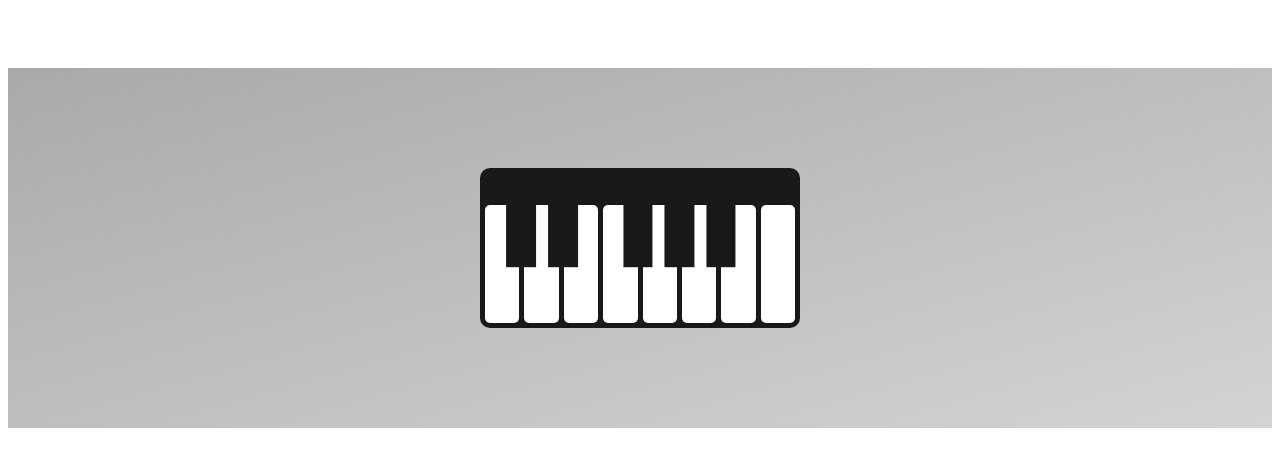
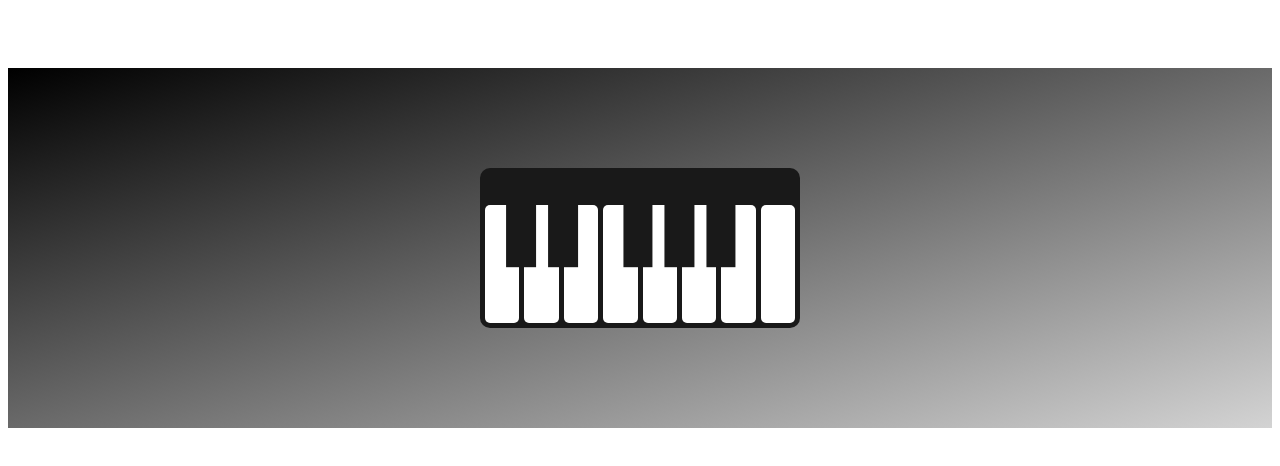
Before and after one commit to Stowaway4331/simple-midC-piano, a plain HTML site: page index.html in a window 1280 px wide. Drawn offline with Linux system fonts and the light colour scheme.

Commit message:
added linear gradient to background

```diff
--- a/style.css
+++ b/style.css
@@ -8,7 +8,7 @@ body{
   width: 100%;
   height: 75%;
   margin:10em auto;
-  background-image: linear-gradient(to bottom right, darkgrey, lightgrey);
+  background: linear-gradient(to bottom right, black, lightgrey);
   display: grid;
   grid-template: 1fr / 1fr;
   place-items: center;
```
